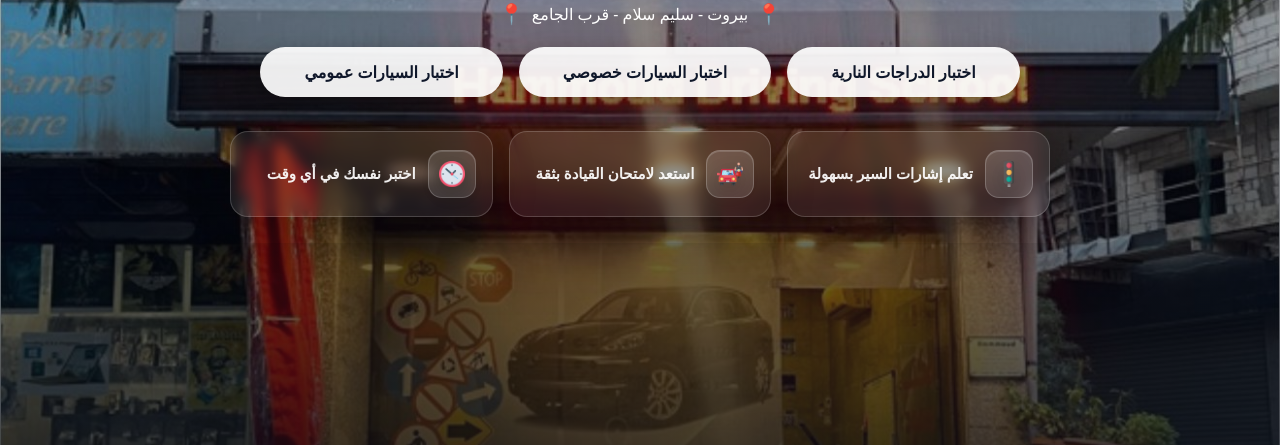
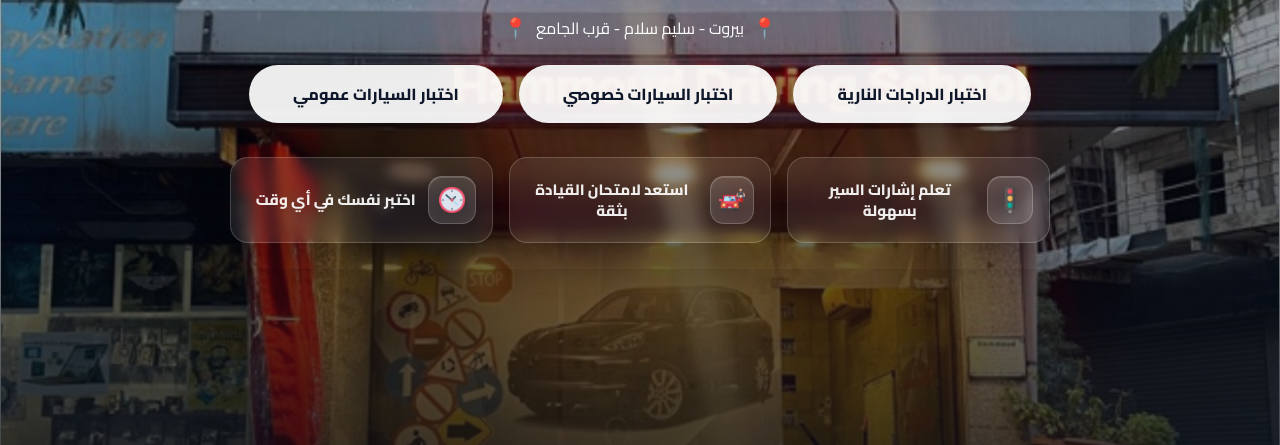
Before and after one commit to hammouddrivingschool/mototest, a plain HTML site: page index.html in a window 1280 px wide. Shown: the part 355-800 px from the top of the page. Drawn offline with Linux system fonts and the light colour scheme.

Commit message:
Update index.html

```diff
--- a/index.html
+++ b/index.html
@@ -1,6 +1,11 @@
 <!doctype html>
 <html lang="ar" dir="rtl">
+
 <head>
+<link rel="preconnect" href="https://fonts.googleapis.com">
+<link rel="preconnect" href="https://fonts.gstatic.com" crossorigin>
+<link href="https://fonts.googleapis.com/css2?family=Cairo:wght@400;600;700;800;900&display=swap" rel="stylesheet">
+  <meta name="format-detection" content="telephone=no">
   <meta charset="utf-8" />
   <meta name="viewport" content="width=device-width, initial-scale=1" />
   <meta name="format-detection" content="telephone=no">
```
